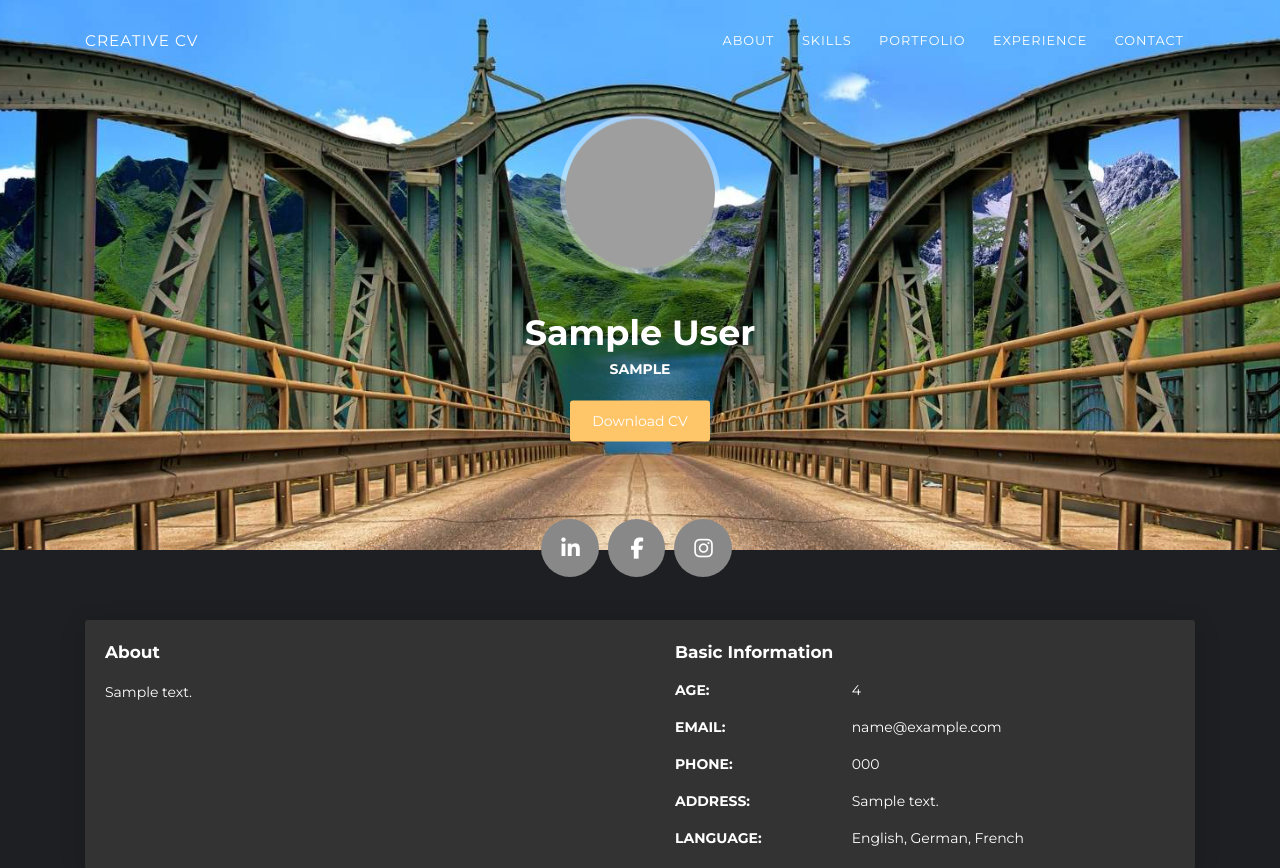
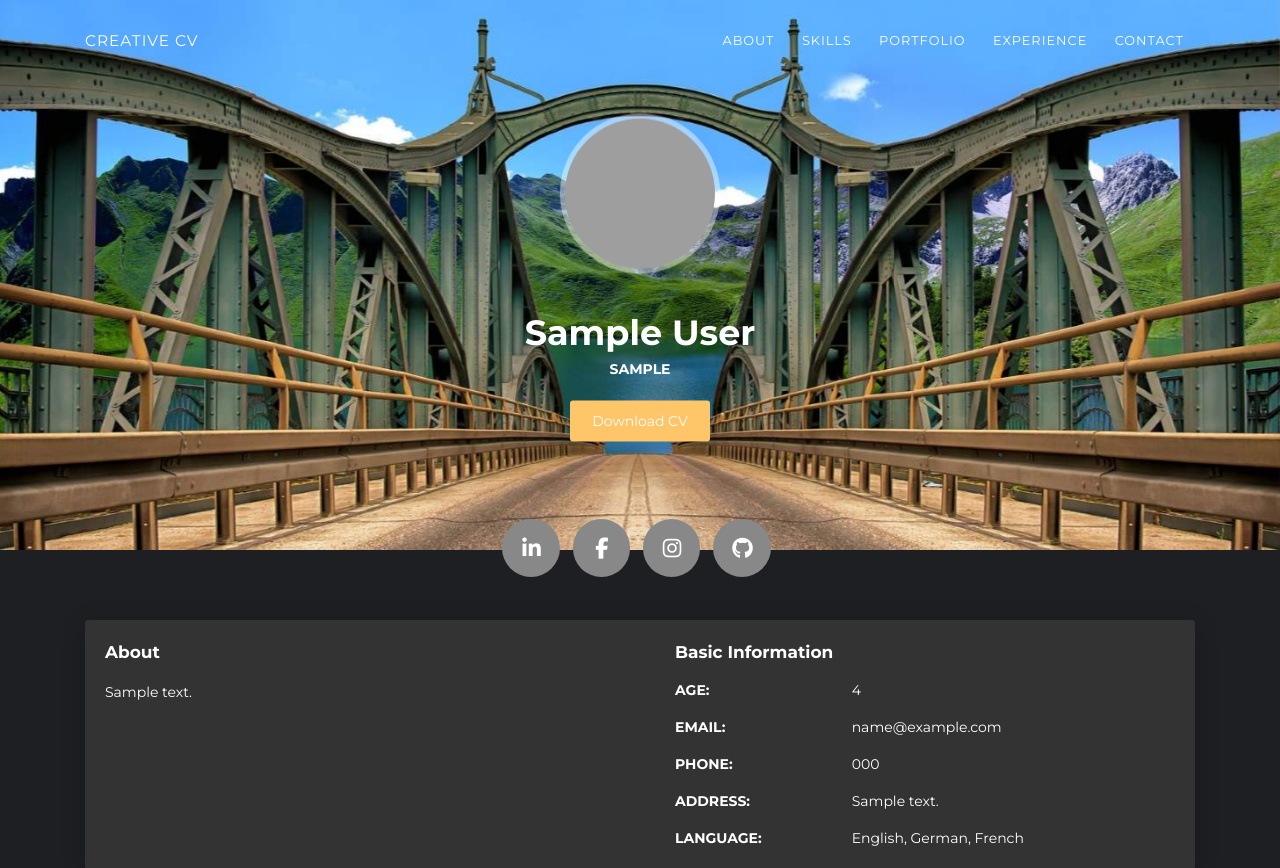
Before and after one commit to boud96/MyDjangoPortfolio, a Django app: page / in a window 1280 px wide. Shown: the top 868 px of the page. Run offline with Django 5.2, Linux system fonts and the light colour scheme; tables that the repository leaves empty hold one stand-in row (values such as "Sample post"); grey boxes marked "Sample" are stand-in pictures; data that the repository does not hold is empty; some libraries are stand-ins or nearby versions; grey boxes are pictures that could not be loaded.

Commit message:
added Github icons

```diff
--- a/api/core/templates/index.html
+++ b/api/core/templates/index.html
@@ -67,12 +67,18 @@
                     <div class="section">
                         <div class="container">
                             <div class="button-container">
-                                <a class="btn btn-default btn-round btn-lg btn-icon" href="#"><i
-                                        class="fa fa-linkedin"></i></a><a
-                                    class="btn btn-default btn-round btn-lg btn-icon" href="#"><i
-                                    class="fa fa-facebook"></i></a><a
-                                    class="btn btn-default btn-round btn-lg btn-icon" href="#"><i
-                                    class="fa fa-instagram"></i></a>
+                                <a class="btn btn-default btn-round btn-lg btn-icon" href="#">
+                                    <i class="fa fa-linkedin"></i>
+                                </a>
+                                <a class="btn btn-default btn-round btn-lg btn-icon" href="#">
+                                    <i class="fa fa-facebook"></i>
+                                </a>
+                                <a class="btn btn-default btn-round btn-lg btn-icon" href="#">
+                                    <i class="fa fa-instagram"></i>
+                                </a>
+                                <a class="btn btn-default btn-round btn-lg btn-icon" href="#">
+                                    <i class="fa fa-github"></i>
+                                </a>
                             </div>
                         </div>
                     </div>
@@ -477,11 +483,11 @@
                                         <div class="col-md-6">
                                             <div class="card-body">
                                                 <p class="mb-0"><strong>Address </strong></p>
-                                                <p class="pb-2">140, City Center, New York, U.S.A</p>
+                                                <p class="pb-2">{{ person.address }}</p>
                                                 <p class="mb-0"><strong>Phone</strong></p>
-                                                <p class="pb-2">+1718-111-0011</p>
+                                                <p class="pb-2">{{ person.phone }}</p>
                                                 <p class="mb-0"><strong>Email</strong></p>
-                                                <p>anthony@company.com</p>
+                                                <p>{{ person.email }}</p>
                                             </div>
                                         </div>
                                     </div>
@@ -495,11 +501,19 @@
     </div>
 </div>
 <footer class="footer">
-    <div class="container text-center"><a class="cc-facebook btn btn-link" href="#"><i class="fa fa-linkedin fa-2x "
-                                                                                       aria-hidden="true"></i></a><a
-            class="cc-facebook btn btn-link" href="#"><i class="fa fa-facebook fa-2x "
-                                                         aria-hidden="true"></i></a><a
-            class="cc-instagram btn btn-link" href="#"><i class="fa fa-instagram fa-2x " aria-hidden="true"></i></a>
+    <div class="container text-center">
+        <a class="cc-facebook btn btn-link" href="#">
+            <i class="fa fa-linkedin fa-2x "aria-hidden="true"></i>
+        </a>
+        <a class="cc-facebook btn btn-link" href="#">
+            <i class="fa fa-facebook fa-2x "aria-hidden="true"></i>
+        </a>
+        <a class="cc-instagram btn btn-link" href="#">
+            <i class="fa fa-instagram fa-2x " aria-hidden="true"></i>
+        </a>
+        <a class="cc-instagram btn btn-link" href="#">
+            <i class="fa fa-github fa-2x " aria-hidden="true"></i>
+        </a>
     </div>
     <div class="h4 title text-center">{{ person.first_name }} {{ person.last_name }}</div>
     <div class="text-center text-muted">
```
